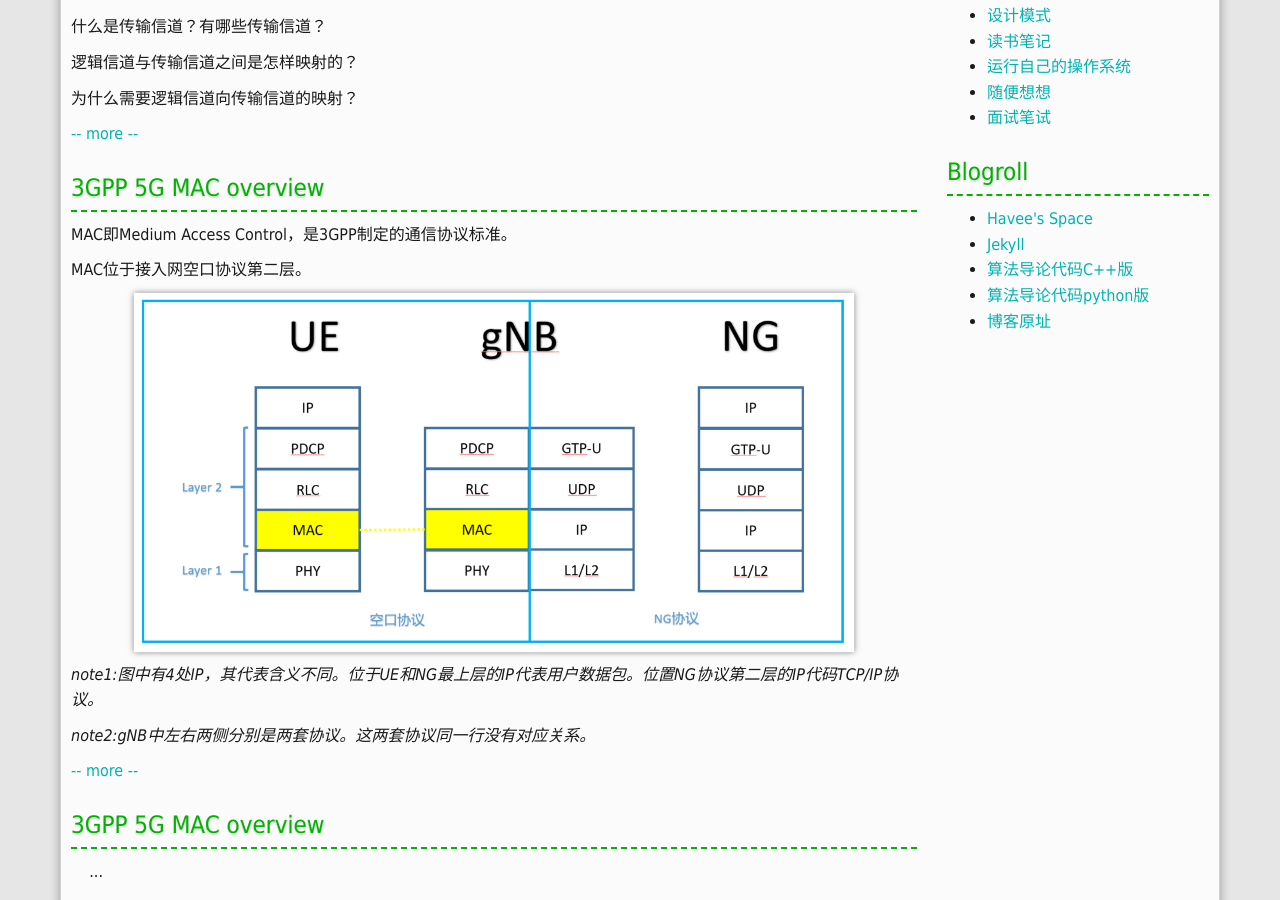
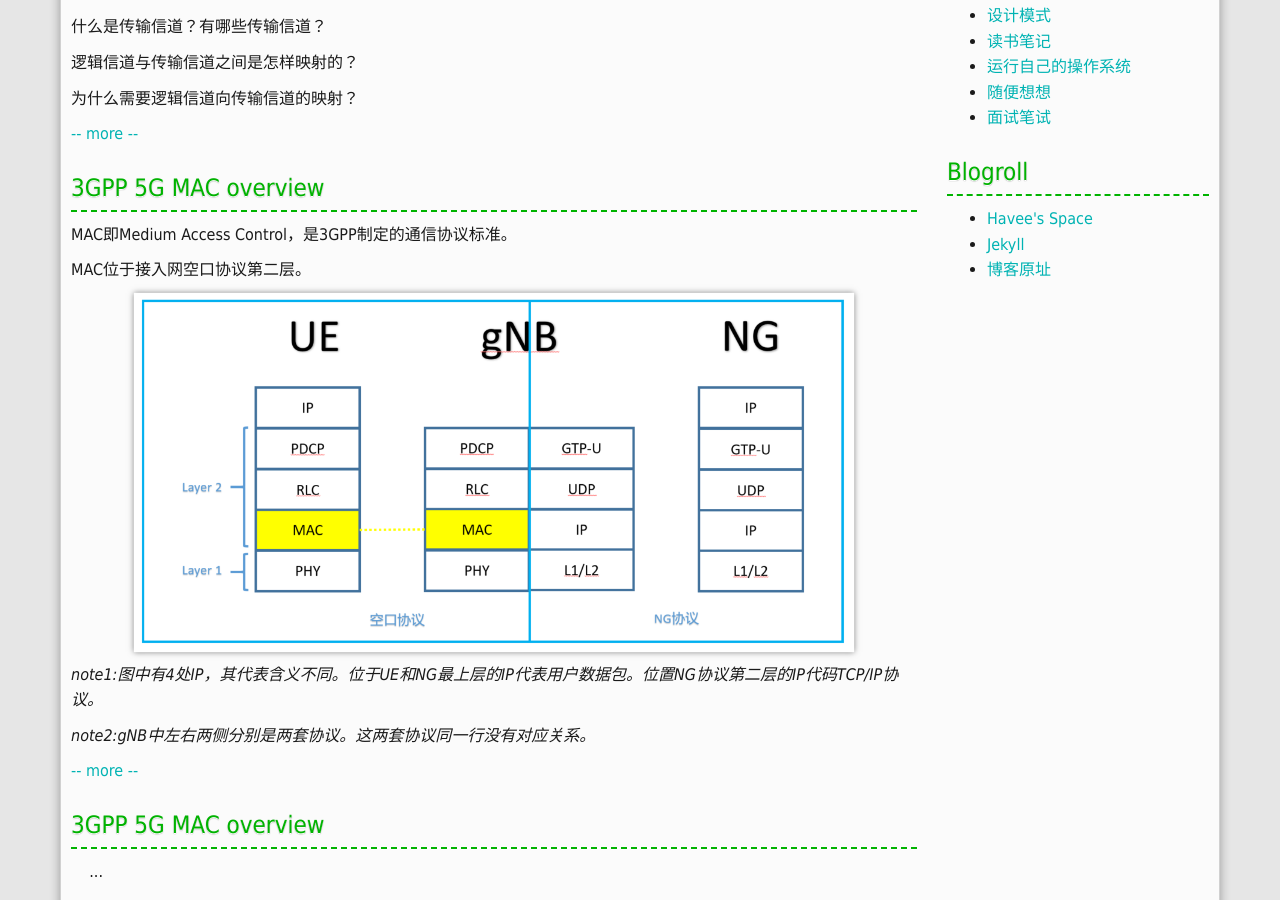
Before and after one commit to windmissing/windmissing.github.io, a Jekyll site: the page built from index.html, in a window 1280 px wide and 900 px high, scrolled down 928 px. Built offline with Jekyll 4.4.1, drawn with Linux system fonts in a browser that asks for light colours; the list of posts is cut into pages by our own code.

Commit message:
remove useless link

```diff
--- a/_data/blogroll.json
+++ b/_data/blogroll.json
@@ -8,14 +8,6 @@
         "url": "//jekyllrb.com"
     },
     {
-        "title": "算法导论代码C++版",
-        "url": "https://github.com/windmissing/exerciseForAlgorithmSecond"
-    },
-    {
-        "title": "算法导论代码python版",
-        "url": "https://github.com/windmissing/exerciseForAlgorithmPython"
-    },
-    {
         "title": "博客原址",
         "url": "http://blog.csdn.net/mishifangxiangdefeng"
     }
```
